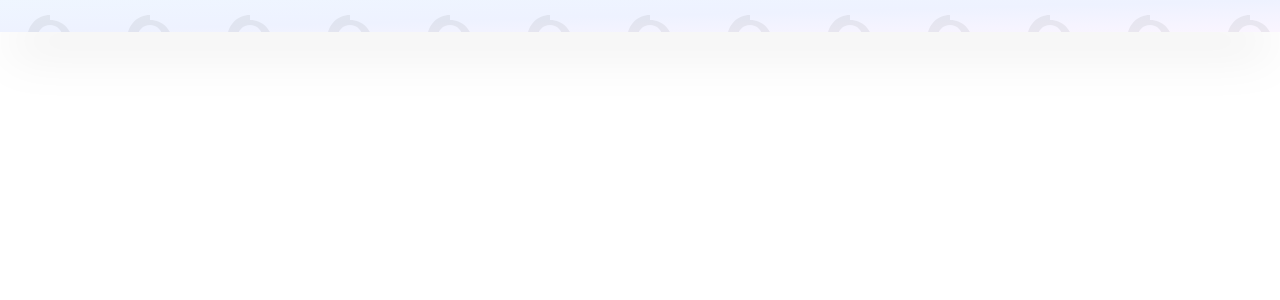
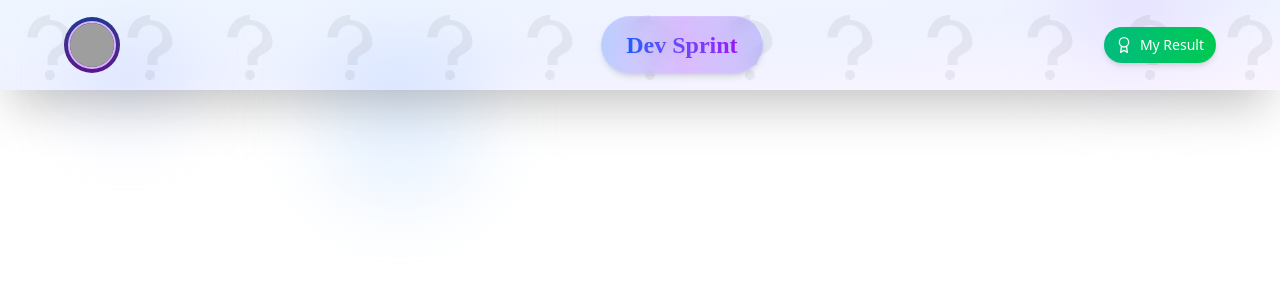
Before and after one commit to muazimmaqbool/dev-sprint-front, a React (Vite) app: page / in a window 1280 px wide. Shown: the top 300 px of the page. Built offline with nearby package versions, Linux system fonts and the light colour scheme; grey boxes are pictures that could not be loaded.

Commit message:
added react icons and basic styles to navbar

```diff
--- a/package.json
+++ b/package.json
@@ -13,6 +13,7 @@
     "@tailwindcss/vite": "^4.1.18",
     "react": "^19.2.0",
     "react-dom": "^19.2.0",
+    "react-icons": "^5.5.0",
     "react-router-dom": "^7.13.0",
     "tailwindcss": "^4.1.18"
   },
--- a/src/Components/Navbar.jsx
+++ b/src/Components/Navbar.jsx
@@ -1,13 +1,51 @@
 import React from "react";
 import { navbarStyles } from "../assets/dummyStyle";
+import { Link, NavLink } from "react-router-dom";
+import { FiAward } from "react-icons/fi";
 
-const Navbar = () => {
+const Navbar = ({ logoSrc }) => {
   return (
     <nav className={navbarStyles.nav}>
       <div
         style={{ backgroundImage: navbarStyles.decorativePatternBackground }}
         className={navbarStyles.decorativePattern}
       ></div>
+
+      <div className={navbarStyles.bubble1}></div>
+      <div className={navbarStyles.bubble2}></div>
+      <div className={navbarStyles.bubble3}></div>
+
+      <div className={navbarStyles.container}>
+        <div className={navbarStyles.logoContainer}>
+          <Link to="/" className={navbarStyles.logoButton}>
+            <div className={navbarStyles.logoInner}>
+              <img
+                src={
+                  logoSrc ||
+                  "https://yt3.googleusercontent.com/eD5QJD-9uS--ekQcA-kDTCu1ZO4d7d7BTKLIVH-EySZtDVw3JZcc-bHHDOMvxys92F7rD8Kgfg=s900-c-k-c0x00ffffff-no-rj"
+                }
+                alt="QuizMaster logo"
+                className={navbarStyles.logoImage}
+              />
+            </div>
+          </Link>
+        </div>
+
+        <div className={navbarStyles.titleContainer}>
+          <div className={navbarStyles.titleBackground}>
+            <h1 className={navbarStyles.titleText}>Dev Sprint</h1>
+          </div>
+        </div>
+
+        <div className={navbarStyles.desktopButtonsContainer}>
+            <div className={navbarStyles.spacer}></div>
+            <NavLink to={"/result"} className={navbarStyles.resultsButton}>
+                <FiAward className={navbarStyles.buttonIcon}/>
+                My Result
+            </NavLink>
+        </div>
+
+      </div>
     </nav>
   );
 };
```
Also changed, not shown: 1 other file (tests, documents, lock files or other folders).
